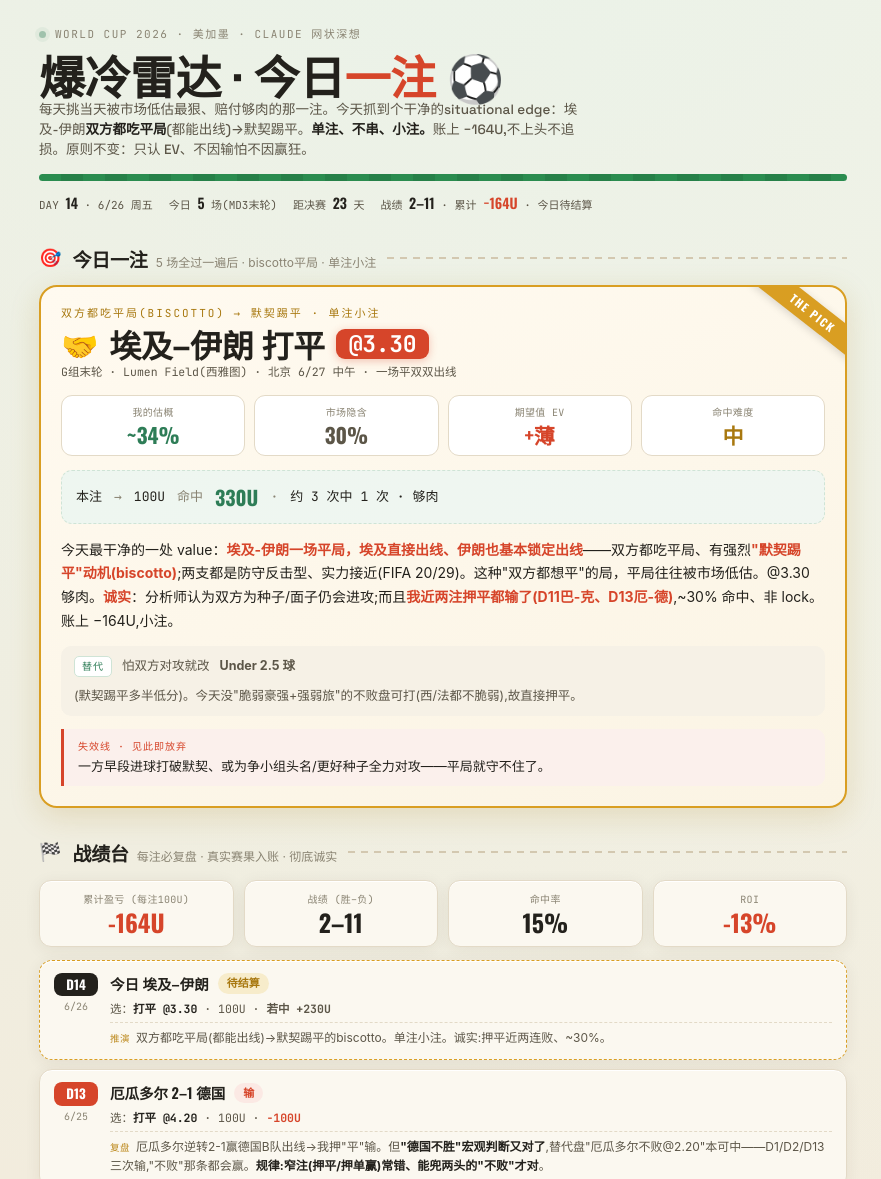
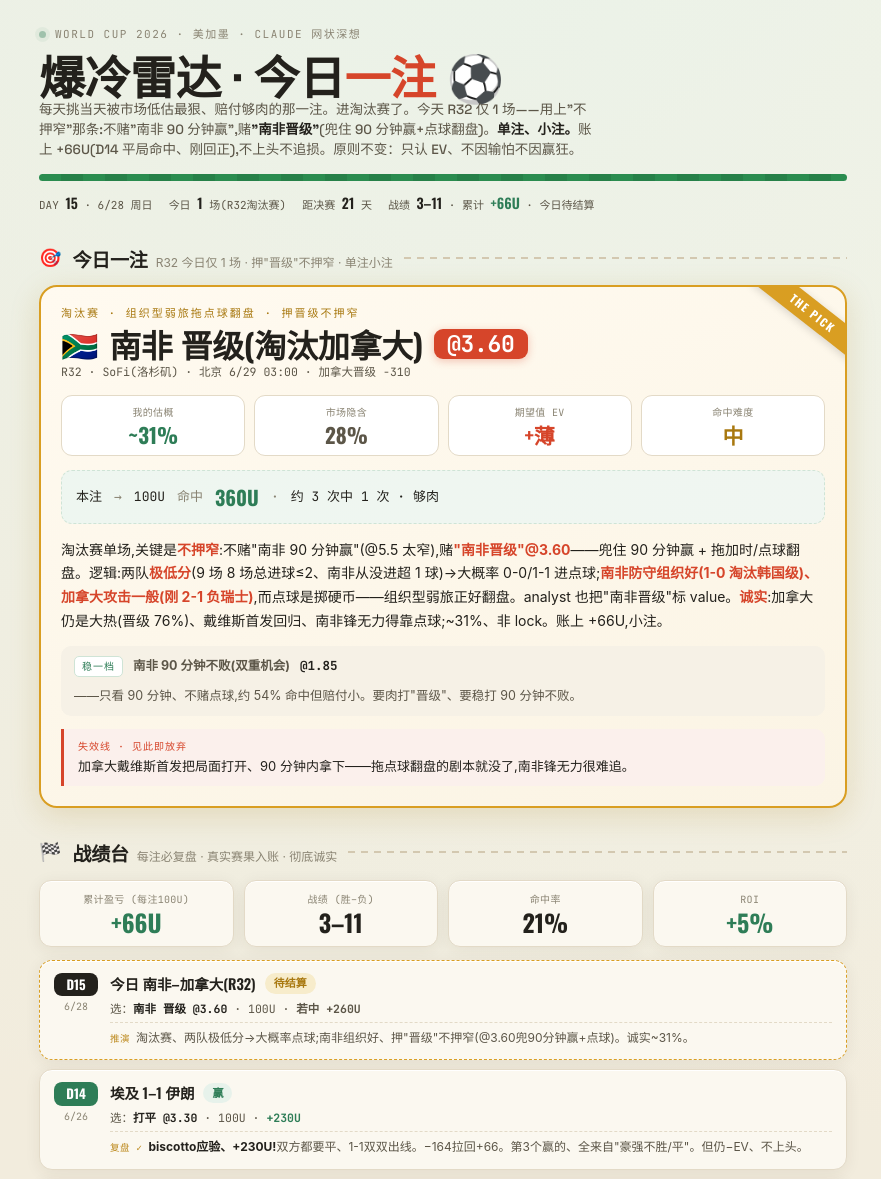
Before and after one commit to beer98/upset-radar, a plain HTML site: page index.html in a window 1280 px wide. Shown: the top 1179 px of the page, without its empty margins (197-1078 px from the left). Drawn offline with nearby package versions, Linux system fonts and the light colour scheme.

Commit message:
D15 (6/28): 南非晋级(R32) 单注; D14 中(埃1-1伊 biscotto +230) → 累计 +66U/3-11
Co-Authored-By: Claude Opus 4.8 <noreply@anthropic.com>

```diff
--- a/index.html
+++ b/index.html
@@ -136,33 +136,33 @@ footer{margin-top:30px;border-top:2px solid var(--line);padding-top:16px;font-si
 <header>
   <div class="kick"><span class="dot"></span>WORLD CUP 2026 · 美加墨 · CLAUDE 网状深想</div>
   <h1>爆冷雷达 · 今日<em>一注</em> ⚽</h1>
-  <div class="sub1">每天挑当天被市场低估最狠、赔付够肉的那一注。今天抓到个干净的situational edge：埃及-伊朗<b>双方都吃平局</b>(都能出线)→默契踢平。<b>单注、不串、小注。</b>账上 −164U,不上头不追损。原则不变：只认 EV、不因输怕不因赢狂。</div>
+  <div class="sub1">每天挑当天被市场低估最狠、赔付够肉的那一注。进淘汰赛了。今天 R32 仅 1 场——用上"不押窄"那条:不赌"南非 90 分钟赢",赌<b>"南非晋级"</b>(兜住 90 分钟赢+点球翻盘)。<b>单注、小注。</b>账上 +66U(D14 平局命中、刚回正),不上头不追损。原则不变：只认 EV、不因输怕不因赢狂。</div>
   <div class="stripe"></div>
   <div class="statline">
-    <span>DAY <b>14</b> · 6/26 周五</span>
-    <span>今日 <b>5</b> 场(MD3末轮)</span>
-    <span>距决赛 <b>23</b> 天</span>
-    <span>战绩 <b>2–11</b> · 累计 <b class="neg">−164U</b> · 今日待结算</span>
+    <span>DAY <b>15</b> · 6/28 周日</span>
+    <span>今日 <b>1</b> 场(R32淘汰赛)</span>
+    <span>距决赛 <b>21</b> 天</span>
+    <span>战绩 <b>3–11</b> · 累计 <b class="pos">+66U</b> · 今日待结算</span>
   </div>
 </header>
 
-<div class="shead"><span class="ic">🎯</span><span class="t">今日一注<small>5 场全过一遍后 · biscotto平局 · 单注小注</small></span><span class="ln"></span></div>
+<div class="shead"><span class="ic">🎯</span><span class="t">今日一注<small>R32 今日仅 1 场 · 押"晋级"不押窄 · 单注小注</small></span><span class="ln"></span></div>
 <div class="pick">
   <div class="pick-ribbon">The Pick</div>
   <div class="pick-in">
-    <div class="pick-lab">双方都吃平局(biscotto) → 默契踢平 · 单注小注</div>
-    <div class="pick-bet"><span class="fl">🤝</span>埃及–伊朗 打平<span class="od">@3.30</span></div>
-    <div class="pick-meta">G组末轮 · Lumen Field(西雅图) · 北京 6/27 中午 · 一场平双双出线</div>
+    <div class="pick-lab">淘汰赛 · 组织型弱旅拖点球翻盘 · 押晋级不押窄</div>
+    <div class="pick-bet"><span class="fl">🇿🇦</span>南非 晋级(淘汰加拿大)<span class="od">@3.60</span></div>
+    <div class="pick-meta">R32 · SoFi(洛杉矶) · 北京 6/29 03:00 · 加拿大晋级 -310</div>
     <div class="rates">
-      <div class="rate est"><div class="rl">我的估概</div><div class="rv">~34%</div></div>
-      <div class="rate imp"><div class="rl">市场隐含</div><div class="rv">30%</div></div>
+      <div class="rate est"><div class="rl">我的估概</div><div class="rv">~31%</div></div>
+      <div class="rate imp"><div class="rl">市场隐含</div><div class="rv">28%</div></div>
       <div class="rate ev"><div class="rl">期望值 EV</div><div class="rv">+薄</div></div>
       <div class="rate cf"><div class="rl">命中难度</div><div class="rv">中</div></div>
     </div>
-    <div class="payout"><span>本注</span><span class="arr">→</span><span>100U</span><span class="arr">命中</span><span class="big">330U</span><span class="arr">·</span><span>约 3 次中 1 次 · 够肉</span></div>
-    <div class="verdict">今天最干净的一处 value：<b>埃及-伊朗一场平局，埃及直接出线、伊朗也基本锁定出线</b>——双方都吃平局、有强烈<b>"默契踢平"动机(biscotto)</b>;两支都是防守反击型、实力接近(FIFA 20/29)。这种"双方都想平"的局，平局往往被市场低估。@3.30 够肉。<b>诚实</b>：分析师认为双方为种子/面子仍会进攻;而且<b>我近两注押平都输了(D11巴-克、D13厄-德)</b>,~30% 命中、非 lock。账上 −164U,小注。</div>
-    <div class="alt"><span class="tag">替代</span>怕双方对攻就改 <b>Under 2.5 球</b>(默契踢平多半低分)。今天没"脆弱豪强+强弱旅"的不败盘可打(西/法都不脆弱),故直接押平。</div>
-    <div class="invalid"><div class="l">失效线 · 见此即放弃</div><p>一方早段进球打破默契、或为争小组头名/更好种子全力对攻——平局就守不住了。</p></div>
+    <div class="payout"><span>本注</span><span class="arr">→</span><span>100U</span><span class="arr">命中</span><span class="big">360U</span><span class="arr">·</span><span>约 3 次中 1 次 · 够肉</span></div>
+    <div class="verdict">淘汰赛单场,关键是<b>不押窄</b>:不赌"南非 90 分钟赢"(@5.5 太窄),赌<b>"南非晋级"@3.60</b>——兜住 90 分钟赢 + 拖加时/点球翻盘。逻辑:两队<b>极低分</b>(9 场 8 场总进球≤2、南非从没进超 1 球)→大概率 0-0/1-1 进点球;<b>南非防守组织好(1-0 淘汰韩国级)、加拿大攻击一般(刚 2-1 负瑞士)</b>,而点球是掷硬币——组织型弱旅正好翻盘。analyst 也把"南非晋级"标 value。<b>诚实</b>:加拿大仍是大热(晋级 76%)、戴维斯首发回归、南非锋无力得靠点球;~31%、非 lock。账上 +66U,小注。</div>
+    <div class="alt"><span class="tag">稳一档</span><b>南非 90 分钟不败(双重机会)</b> <span class="o">@1.85</span>——只看 90 分钟、不赌点球,约 54% 命中但赔付小。要肉打"晋级"、要稳打 90 分钟不败。</div>
+    <div class="invalid"><div class="l">失效线 · 见此即放弃</div><p>加拿大戴维斯首发把局面打开、90 分钟内拿下——拖点球翻盘的剧本就没了,南非锋无力很难追。</p></div>
   </div>
 </div>
 
@@ -200,7 +200,8 @@ const LOG=[
  {day:11,date:'6/23',match:'巴拿马 0–1 克罗地亚',pick:'打平',odd:4.09,status:'loss',pl:-100,review:'<span class="tag">复盘</span>布迪米尔替补绝杀、克罗地亚1-0磨赢没被逼平→输。(同日英格兰0-0加纳,81%豪强也被逼平;但押14%的平长期−EV、不押无悔)'},
  {day:12,date:'6/24',match:'捷克 0–3 墨西哥',pick:'捷克 直接赢',odd:3.90,status:'loss',pl:-100,review:'<span class="tag">复盘</span>终场0-3:墨西哥B队靠<b>高原+主场+板凳深度</b>3球完胜、淘汰捷克→输。反向因子(高原主场)压过轮换value、<b>轮换≠必不胜</b>。(注:此前我凭积分表抢结被用户纠正,现以ESPN终场0-3正式结算)'},
  {day:13,date:'6/25',match:'厄瓜多尔 2–1 德国',pick:'打平',odd:4.20,status:'loss',pl:-100,review:'<span class="tag">复盘</span>厄瓜多尔逆转2-1赢德国B队出线→我押"平"输。但<b>"德国不胜"宏观判断又对了</b>,替代盘"厄瓜多尔不败@2.20"本可中——D1/D2/D13三次输,"不败"那条都会赢。<b>规律:窄注(押平/押单赢)常错、能兜两头的"不败"才对</b>。'},
- {day:14,date:'6/26',match:'今日 埃及–伊朗',pick:'打平',odd:3.30,status:'pending',pl:null,review:'<span class="tag">推演</span>双方都吃平局(都能出线)→默契踢平的biscotto。单注小注。诚实:押平近两连败、~30%。'}
+ {day:14,date:'6/26',match:'埃及 1–1 伊朗',pick:'打平',odd:3.30,status:'win',pl:230,review:'<span class="tag">复盘 ✓</span><b>biscotto应验、+230U!</b>双方都要平、1-1双双出线。−164拉回+66。第3个赢的、全来自"豪强不胜/平"。但仍−EV、不上头。'},
+ {day:15,date:'6/28',match:'今日 南非–加拿大(R32)',pick:'南非 晋级',odd:3.60,status:'pending',pl:null,review:'<span class="tag">推演</span>淘汰赛、两队极低分→大概率点球;南非组织好、押"晋级"不押窄(@3.60兜90分钟赢+点球)。诚实~31%。'}
 ];
 const settled=LOG.filter(l=>l.status==='loss'||l.status==='win');
 const cumPL=settled.reduce((s,l)=>s+(l.pl||0),0);
@@ -230,11 +231,7 @@ document.getElementById('log').innerHTML=LOG.slice().reverse().map(l=>{
 
 // ---------------- today's 4 matches scan ----------------
 const SCAN=[
- {g:'G组',h:'埃及',a:'伊朗',fl:'🇮🇷',verd:['v-win','★今日一注'],odds:'埃及2.45 / 平3.30 / 伊朗2.85',why:'见上。<b>一场平双双出线</b>→默契踢平动机强(biscotto),两支防守反击型实力接近。平@3.30被低估、今天最干净value。'},
- {g:'H组',h:'乌拉圭',a:'西班牙',fl:'🇪🇸',verd:['v-avoid','不碰'],odds:'乌6.0 / 平3.8 / 西1.55',why:'西班牙刚4-0屠沙特、状态猛、只需1分即头名→<b>不脆弱</b>。乌拉圭不败≈−EV(西太可能赢/平)。不碰。'},
- {g:'I组',h:'挪威',a:'法国',fl:'🇫🇷',verd:['v-avoid','chalk回避'],odds:'法国主导(~80%)',why:'法国夺冠热门、约80%胜。挪威有哈兰德但法国太强。无脆弱、无肉之冷门,回避。'},
- {g:'?组',h:'新西兰',a:'比利时',fl:'🇧🇪',verd:['v-watch','观望'],odds:'比利时favored(-180出线)',why:'比利时起伏(被埃及逼平)但仍favored、新西兰攻坚太弱。新西兰不败longshot、edge不明,观望。'},
- {g:'?组',h:'佛得角',a:'沙特',fl:'🇸🇦',verd:['v-watch','观望'],odds:'两弱旅互拼',why:'佛得角(零封过西班牙)vs沙特、生死战、murky。无清晰低估标的,观望。'},
+ {g:'R32',h:'南非',a:'加拿大',fl:'🇨🇦',verd:['v-win','★今日一注'],odds:'加拿大1.71 / 平3.50 / 南非5.50 · 晋级:加-310 / 南非≈3.60',why:'见上。淘汰赛两队极低分→大概率加时点球;南非防守组织好、点球掷硬币→押<b>"南非晋级@3.60"</b>(不押窄的90分钟赢)。<b>R32今日仅此一场</b>。'},
 ];
 document.getElementById('scan').innerHTML=SCAN.map(s=>`
   <div class="srow ${s.verd[0]==='v-win'?'win':''}">
@@ -249,10 +246,10 @@ const METHOD=[
  {t:'不垫"稳胆"凑串',s:'D10教训:@1.60的阿尔及利亚"稳胆"被弱队逼平、把整串带走。低赔favorite=稀释剂+翻车源,不加。',fire:true,fresh:true},
  {t:'押"平/不败" > 押"弱队单赢"',s:'12天:押单赢0-6;唯二盈利(D3平、D9不败串)都来自"豪强不胜"。今天捷克=打B队、且有不败盘替代。',fire:true},
  {t:'situational edge:biscotto平局',s:'一场平让双方都出线时,默契踢平概率被市场低估——比"猜冷门"更扎实的结构性edge。今天埃及-伊朗正是。',fire:true},
- {t:'押"平/不败" > 押"弱队单赢"',s:'14天:押弱队单赢0-6;唯二盈利(D3平、D9不败串)来自"豪强不胜"。今天押平。',fire:true},
+ {t:'押"平/不败/晋级" > 押"窄"',s:'15天:押弱队单赢0-6;三次盈利(D3平、D9不败串、D14 biscotto平)全来自"豪强不胜/平"。今天押"南非晋级"、不押90分钟窄盘。',fire:true},
  {t:'回避 chalk 与陷阱',s:'英格兰-450、葡萄牙大热、乌兹/加纳大冷,都不碰。高赔率≠价值。',fire:true},
- {t:'认清 −EV · 不追损',s:'2-11、−164U——铁证无稳定edge、赌球真相。绝不追损加注、纯小注娱乐。',fire:true},
- {t:'不因输怕、不因赢狂',s:'2-11不缩、不赌气加倍。只认value与纪律,不被战绩牵着走。',fire:true},
+ {t:'认清 −EV · 不追损',s:'3-11、+66U(D14平局命中刚回正)——正数仍是少数命中撑的、非稳定edge。绝不追损加注、纯小注娱乐。',fire:true},
+ {t:'不因输怕、不因赢狂',s:'3-11、刚回正+66不上头不加注。只认value与纪律,不被战绩牵着走。',fire:true},
  {t:'比分盘/串关留作有多条value时',s:'今天只一条value故走单注;有≥2条真value再串成大倍率moonshot。',fire:false},
 ];
 document.getElementById('method').innerHTML=METHOD.map((m,i)=>`
```
